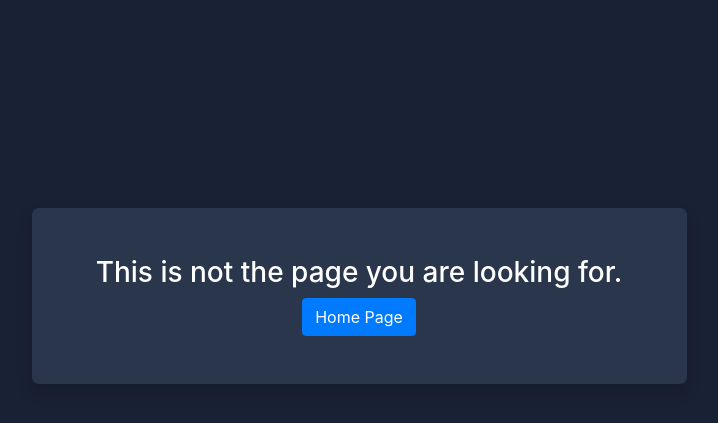
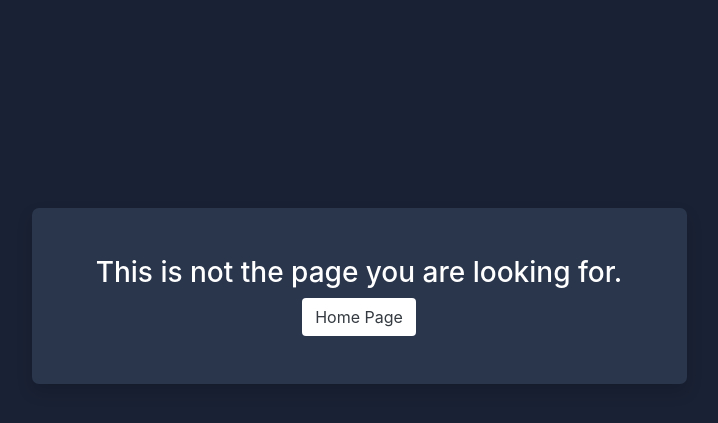
Before and after one commit to Sknapper4/foodFinder, a Django app: template food/templates/404.html in a window 1280 px wide. Shown: the top 423 px of the page, without its empty margins (281-999 px from the left). Run offline with Django 3.2, Linux system fonts and the light colour scheme; the template is opened without the code that fills it, so the values that code supplies are empty; some libraries are stand-ins or nearby versions; some web fonts are replaced.

Commit message:
update 404 page

```diff
--- a/food/templates/404.html
+++ b/food/templates/404.html
@@ -24,7 +24,7 @@
 <div class="row justify-content-center" style="margin-top: 10rem">
     <div class="col-lg-6 col-md-8 col-10 text-center shadow mt-5">
         <h3 class="mt-5">This is not the page you are looking for.</h3>
-        <a class="btn btn-md btn-primary mb-5" href="{% url 'food:index' %}">Home Page</a>
+        <a class="btn btn-md bg-white text-dark mb-5" href="{% url 'food:index' %}">Home Page</a>
     </div>
 </div>
 
```
